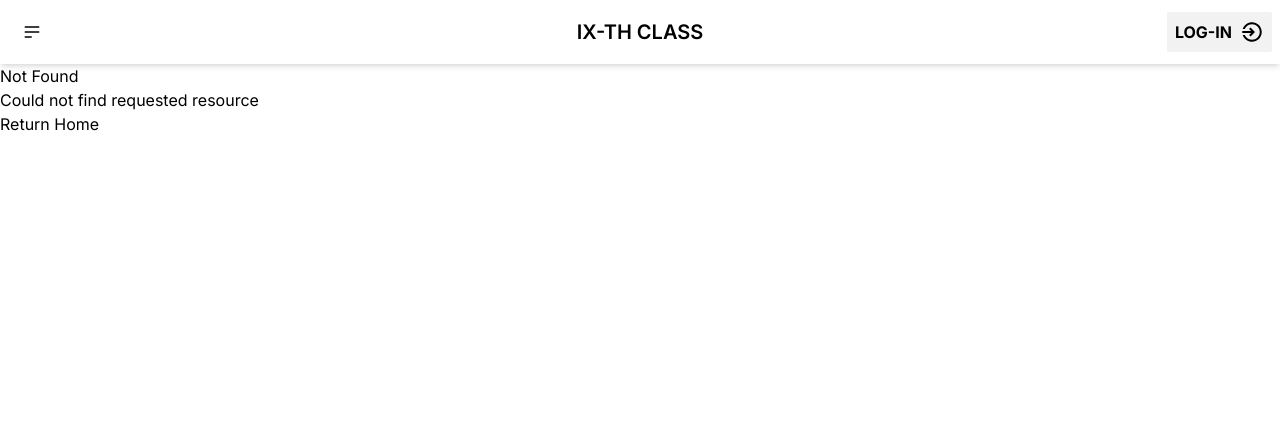
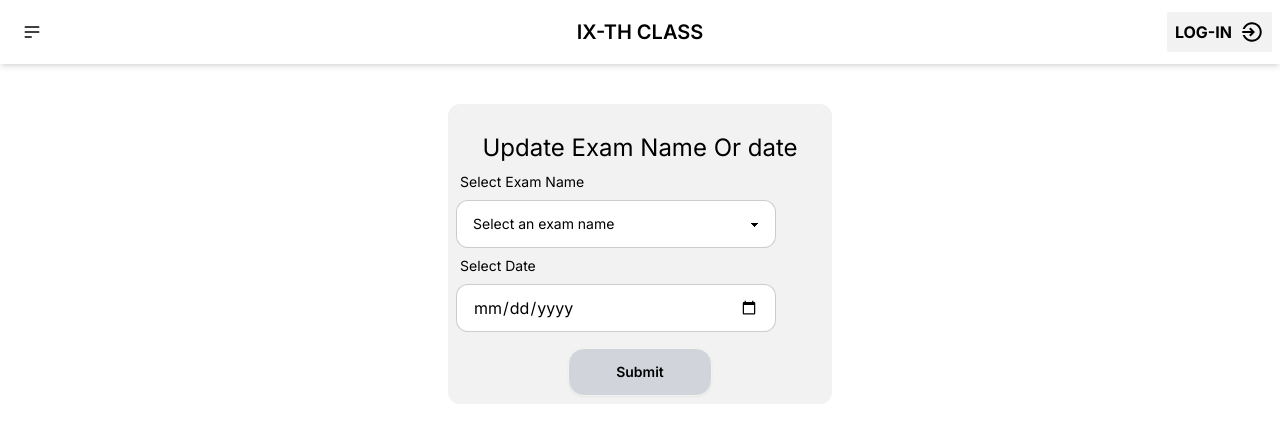
Before and after one commit to omarfarukee/ixth-class-client, a Next.js app: page /nameOfExam/1 in a window 1280 px wide. Before the commit this address had no page. Shown: the top 442 px of the page. Built offline with nearby package versions, Linux system fonts and the light colour scheme.

Commit message:
exam name update done

```diff
--- a/app/lib/getStudentResults.js
+++ b/app/lib/getExamName.js
@@ -1,5 +1,5 @@
-export default async function getAllResults() {
-    const result =await fetch('http://localhost:5000/results',{
+export default async function getExamName() {
+    const result =await fetch('http://localhost:5000/examName',{
 
         next: {
             revalidate:10
--- /dev/null
+++ b/app/nameOfExam/[id]/page.js
@@ -0,0 +1,71 @@
+"use client"
+import { useRouter } from 'next/navigation';
+import React, { useEffect, useState } from 'react'
+import { useForm } from 'react-hook-form';
+import toast from 'react-hot-toast';
+
+export default function UpdateExamName({params}) {
+    const router = useRouter()
+    const {id} = params;
+    console.log(id)
+    const { register, handleSubmit, formState: { errors } } = useForm();
+
+
+    const handleUpdateExamName =async (data) => {
+        const exam = {
+            exam_name: data.exam_name,
+            date: data.date
+        }
+       console.log(exam)
+       const response = await fetch(`http://localhost:5000/examName/${id}`, {
+        method: 'PUT',
+        headers: {
+            'Content-Type': 'application/json',
+        },
+        body: JSON.stringify(exam),
+    });
+    const responseData = await response.json();
+    console.log(responseData)
+    if(responseData.message ==='Updated successfully'){
+        toast.success(responseData.message);
+        router.push('/resultSheet')
+    }
+    }
+
+  return (
+    <div className='flex justify-center mt-10'>
+      <div className='p-2 bg-base-200 rounded-xl w-96'>
+      <div className='flex justify-center mt-5'>
+          <h1 className='text-2xl'>Update Exam Name Or date</h1>
+      </div>
+      <form onSubmit={handleSubmit( handleUpdateExamName)}>
+          <div className="w-full max-w-xs form-control">
+              <label className="label"> <span className="label-text">Select Exam Name</span></label>
+              <select {...register("exam_name", {
+                  required: "Required"
+              })} className="w-full max-w-xs select select-bordered rounded-xl">
+                  <option value="">Select an exam name</option>
+                  <option value="First Term">First Term</option>
+                  <option value="Second Term ">Second Term</option>
+                  <option value="Pre Test">Pre Test</option>
+                  <option value="Test">Test</option>
+                  <option value="Final">Final</option>
+              </select>
+              {errors.name && <p className='text-red-500'>{errors.name.message}</p>}
+          </div>
+          {/* Date input field */}
+          <div className="w-full max-w-xs form-control">
+              <label className="label"> <span className="label-text">Select Date</span></label>
+              <input type="date" {...register("date", {
+                  required: "Required"
+              })} className="w-full max-w-xs input input-bordered rounded-xl" />
+              {errors.date && <p className='text-red-500'>{errors.date.message}</p>}
+          </div>
+          <div className='flex justify-center'>
+              <input className='p-2 mt-4 text-black bg-gray-300 w-36 btn rounded-2xl' value="Submit" type="submit" />
+          </div>
+      </form>
+  </div>
+</div>
+  )
+}
--- /dev/null
+++ b/app/nameOfExam/page.js
@@ -0,0 +1,46 @@
+"use client"
+import React, { useEffect, useState } from 'react'
+import getExamName from '../lib/getExamName';
+import { FaEdit } from 'react-icons/fa';
+import Link from 'next/link';
+
+export default function NameOfExamGet() {
+    const [studentData, setStudentData] = useState(null);
+
+    useEffect(() => {
+        // Fetch studentData from sessionStorage
+        const userData = sessionStorage.getItem('studentData');
+        if (userData) {
+            const parsedUserData = JSON.parse(userData);
+            setStudentData(parsedUserData);
+        }
+    }, []);
+    const [exmaNames, setExamNames] = useState([]);
+    useEffect(() => {
+      const fetchData = async () => {
+        try {
+          const result = await getExamName();
+          setExamNames(result.data);
+        } catch (error) {
+          console.error('Error fetching data:', error);
+        }
+      };
+
+      fetchData();
+    }, []);
+
+  return (
+    <div>
+      {
+        exmaNames.map(name =>
+        <div key={name?._id} className='flex justify-between'>
+            <div className='flex gap-10'>
+                <p>Exam : <span className='font-bold'>{name?.exam_name}</span></p>
+                <p>Exam Start Date: <span className='font-bold'>{name?.date}</span></p>
+             </div>
+               {studentData?.role && <Link href={`/nameOfExam/${name?._id}`}><button className='flex items-center gap-2'> Edit<FaEdit className='text-2xl'></FaEdit></button></Link> }
+        </div>)
+      }
+    </div>
+  )
+}
--- a/app/resultSheet/page.js
+++ b/app/resultSheet/page.js
@@ -5,6 +5,7 @@ import { FaEdit } from 'react-icons/fa';
 import Link from "next/link";
 import { MdDelete } from "react-icons/md";
 import toast from 'react-hot-toast';
+import NameOfExamGet from '../nameOfExam/page';
 export default function ResultSheet() {
     const [allResults, setAllResults] = useState([]);
 
@@ -47,8 +48,11 @@ export default function ResultSheet() {
 }
     return (
         <div className='p-5'>
-            <div className='flex justify-center text-2xl border-b-2'>
+            <div className='flex justify-center text-2xl '>
                 <h1>ResultSheet</h1>
+            </div>
+            <div className='border-b-2'>
+                <NameOfExamGet/>
             </div>
             <div className="overflow-x-auto">
                 <table className="table table-zebra">
```
